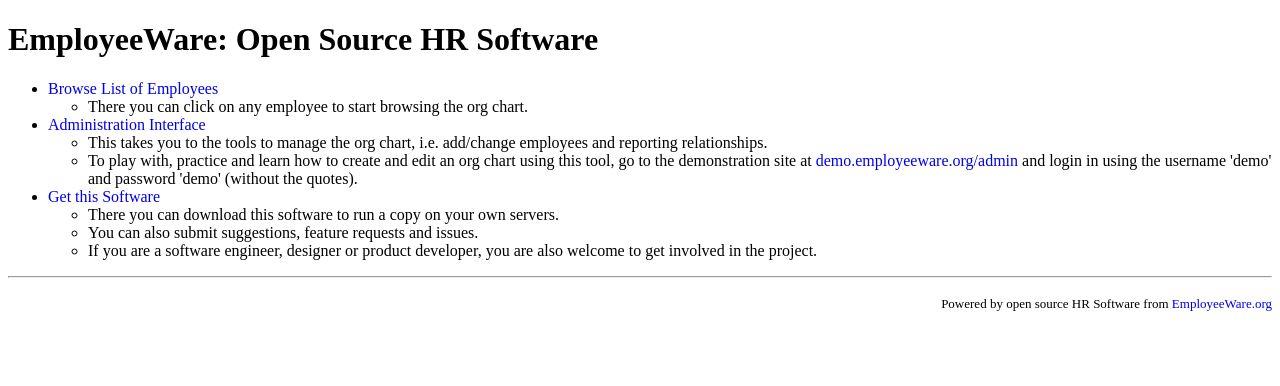
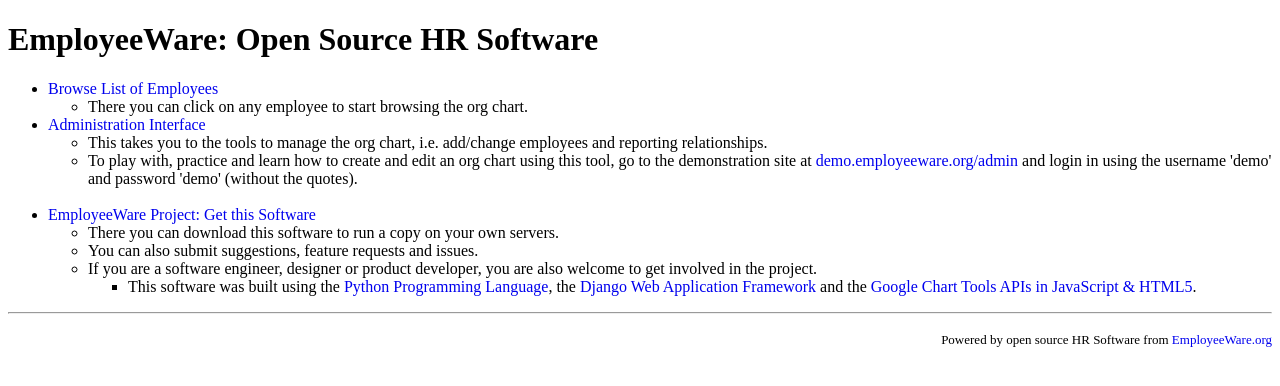
Before and after one commit to predragokanovic/employeeware, a Django app: page / in a window 1280 px wide. Shown: the top 386 px of the page. Run offline with Django 3.2, Linux system fonts and the light colour scheme.

Commit message:
updated home page template with links to technologies used to build this.

```diff
--- a/templates/orgchart/homepage.html
+++ b/templates/orgchart/homepage.html
@@ -33,11 +33,12 @@
 			this tool, go to the demonstration site at
 			<a href="http://demo.employeeware.org/">demo.employeeware.org/admin</a>
 			and login in using the username 'demo' and password 'demo' (without the quotes).
+			<br /><br />
 			</li>
 		</ul>
 	</li>
 
-	<li><a href="https://bitbucket.org/rajiv.pant/employeeware/">Get this Software</a>
+	<li><a href="https://bitbucket.org/rajiv.pant/employeeware/">EmployeeWare Project: Get this Software</a>
 		<ul>
 			<li>There you can download this software to run a copy on your own servers.
 			</li>
@@ -45,6 +46,15 @@
 			</li>
 			<li>If you are a software engineer, designer or product developer, you are
 			also welcome to get involved in the project.
+			</li>
+				<ul>
+					<li>This software was built using
+					the <a href="http://www.python.org/">Python Programming Language</a>,
+					the <a href="https://www.djangoproject.com/">Django Web Application Framework</a> and
+					the <a href="https://developers.google.com/chart/">Google Chart Tools APIs
+					in JavaScript & HTML5</a>.
+					</li>
+				</ul>
 			</li>
 		</ul>
 	</li>
```
